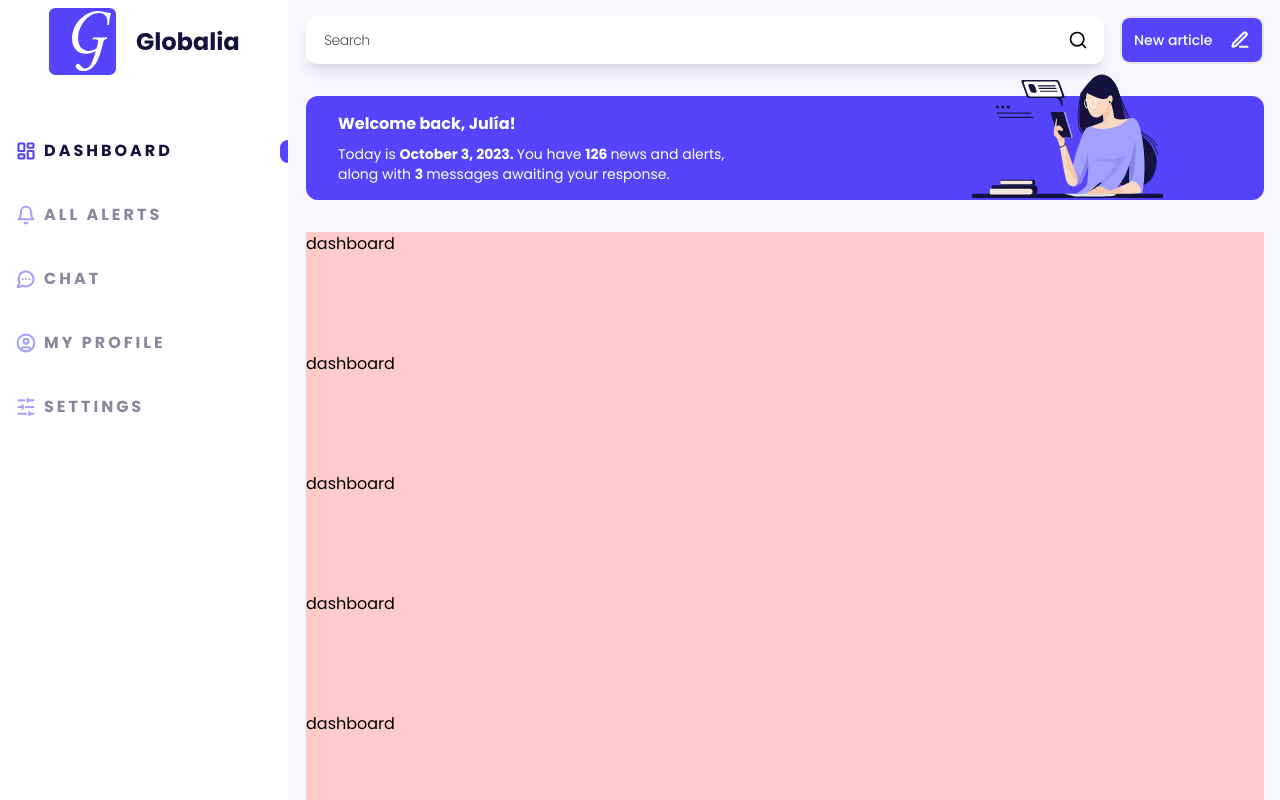
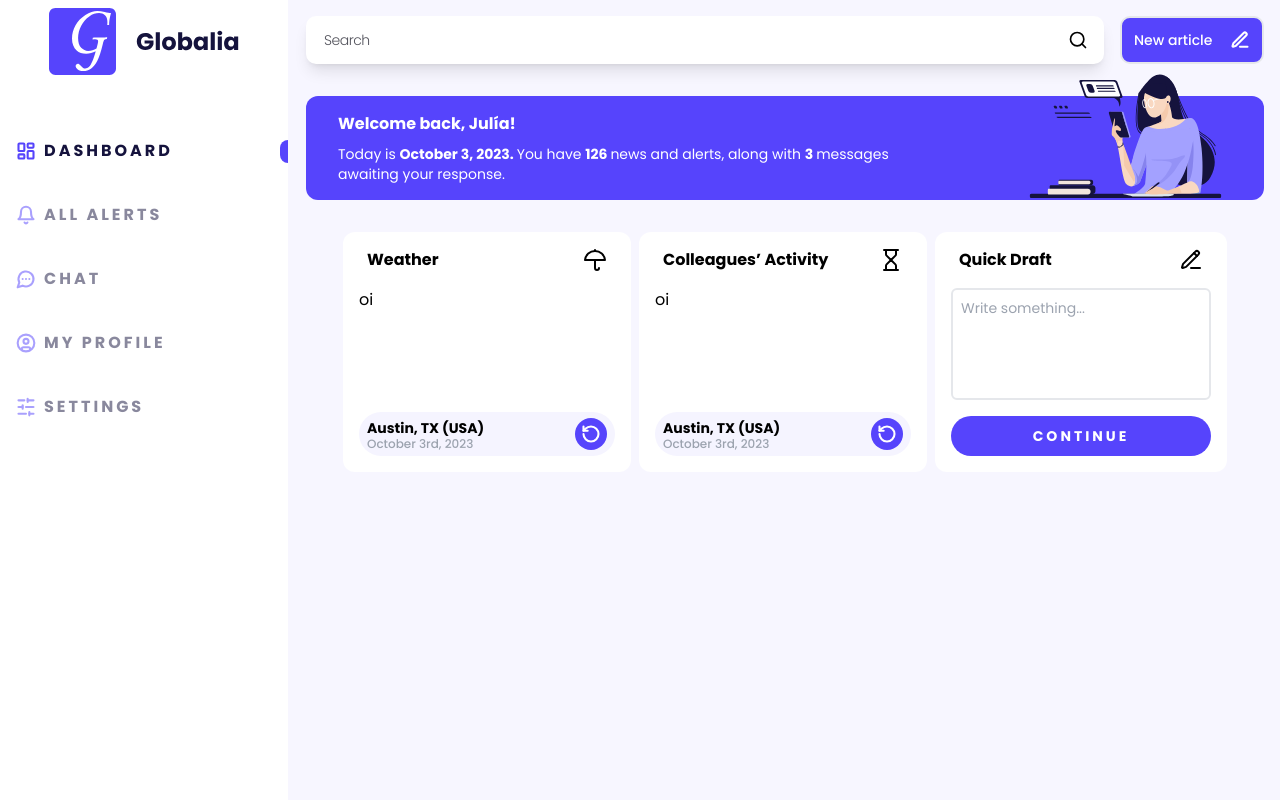
Before and after one commit to markinascimento/dashboard, a Next.js app: page / in a window 1280 px wide. Built offline with nearby package versions, Linux system fonts and the light colour scheme.

Commit message:
feat: create card weathe and write something in dashboard page

```diff
--- a/package.json
+++ b/package.json
@@ -14,7 +14,8 @@
     "next": "14.2.5",
     "react": "^18",
     "react-dom": "^18",
-    "tailwind-merge": "^2.5.2"
+    "tailwind-merge": "^2.5.2",
+    "tailwind-scrollbar": "^3.1.0"
   },
   "devDependencies": {
     "@types/node": "^20",
--- /dev/null
+++ b/src/app/(dashboard)/components/SlideCard.tsx
@@ -0,0 +1,22 @@
+// -> ReactJS
+import type { ElementType, ReactNode } from "react";
+
+// -> Types
+interface ISlideCardProps {
+  title: string;
+  Icon: ElementType;
+  children: ReactNode;
+}
+
+export function SlideCard({ title, Icon, children }: ISlideCardProps) {
+  return (
+    <div className="flex flex-col gap-4 bg-white min-w-72 h-60 rounded-xl p-4">
+      <div className="flex items-center justify-between px-2">
+        <strong> {title} </strong>
+        <Icon />
+      </div>
+
+      {children}
+    </div>
+  );
+}
--- /dev/null
+++ b/src/app/(dashboard)/components/WeatherCard.tsx
@@ -0,0 +1,28 @@
+// -> Icons lib
+import { RotateCcw, Umbrella } from "lucide-react";
+
+// -> Components
+import { SlideCard } from "./SlideCard";
+
+export function WeatherCard() {
+  return (
+    <SlideCard title="Weather" Icon={Umbrella}>
+      <div className="flex flex-col flex-1 w-full">
+        <span> oi </span>
+      </div>
+
+      <div className="flex items-center justify-between bg-royal-blue-100 px-2 py-1 rounded-full">
+        <p>
+          <strong className="text-sm"> Austin, TX (USA) </strong> <br />
+          <small className="block -mt-1 text-xs text-gray-400 font-medium">
+            October 3rd, 2023
+          </small>
+        </p>
+
+        <button className="flex items-center justify-center h-8 w-8 bg-royal-blue-500 rounded-full">
+          <RotateCcw className="size-5 text-white" strokeWidth={2.5} />
+        </button>
+      </div>
+    </SlideCard>
+  );
+}
--- /dev/null
+++ b/src/app/(dashboard)/components/WriteSomethingCard.tsx
@@ -0,0 +1,23 @@
+// -> Icons lib
+import { PencilLine } from "lucide-react";
+
+// -> Components
+import { SlideCard } from "./SlideCard";
+
+export function WriteSomethingCard() {
+  return (
+    <SlideCard title="Quick Draft" Icon={PencilLine}>
+      <textarea
+        placeholder="Write something..."
+        className="flex flex-1 border-2 w-full rounded-md resize-none p-2 outline-none text-sm
+      focus:border-royal-blue-500 transition-all scrollbar-none"
+      />
+
+      <button className="flex items-center justify-center h-10 w-full bg-royal-blue-500 rounded-full">
+        <strong className="uppercase text-white tracking-[3px] text-sm">
+          CONTINUE
+        </strong>
+      </button>
+    </SlideCard>
+  );
+}
--- a/src/app/(dashboard)/page.tsx
+++ b/src/app/(dashboard)/page.tsx
@@ -6,23 +6,27 @@ import { Header } from "@/shared/components/Header";
 
 // -> Images
 import personaImage from "@/assets/images/persona.svg";
+import { Hourglass, RotateCcw } from "lucide-react";
+import { SlideCard } from "./components/SlideCard";
+import { WeatherCard } from "./components/WeatherCard";
+import { WriteSomethingCard } from "./components/WriteSomethingCard";
 
 export default function Dashboard() {
   return (
     <>
       <Header>
-        <section className="bg-primary grid grid-cols-3 gap-2 p-4 rounded-xl mt-8">
+        <section className="bg-royal-blue-500 grid grid-cols-1 gap-2 p-4 rounded-xl mt-8 md:grid-cols-3">
           <div className="flex flex-col gap-2 col-span-2 pl-4">
             <h1 className="font-bold text-white">Welcome back, Julía!</h1>
 
             <p className="text-white text-sm">
               Today is <strong> October 3, 2023. </strong> You have{" "}
-              <strong> 126 </strong> news and alerts, <br />
-              along with <strong> 3 </strong> messages awaiting your response.
+              <strong> 126 </strong> news and alerts, along with{" "}
+              <strong> 3 </strong> messages awaiting your response.
             </p>
           </div>
 
-          <div className="relative">
+          <div className="relative hidden md:flex md:justify-end">
             <Image
               src={personaImage}
               alt="Imagem do usuário"
@@ -32,14 +36,30 @@ export default function Dashboard() {
         </section>
       </Header>
 
-      <main className="flex flex-col w-full bg-red-200 mt-8 overflow-y-auto">
-        <h1> dashboard </h1> <br /> <br /> <br /> <br />
-        <h1> dashboard </h1> <br /> <br /> <br /> <br />
-        <h1> dashboard </h1> <br /> <br /> <br /> <br />
-        <h1> dashboard </h1> <br /> <br /> <br /> <br />
-        <h1> dashboard </h1> <br /> <br /> <br /> <br />
-        <h1> dashboard </h1> <br /> <br /> <br /> <br />
-      </main>
+      <section className="flex gap-2 overflow-x-auto lg:justify-center mt-8 outline-none scrollbar-none">
+        <WeatherCard />
+
+        <SlideCard title="Colleagues’ Activity" Icon={Hourglass}>
+          <div className="flex flex-col flex-1 w-full">
+            <span> oi </span>
+          </div>
+
+          <div className="flex items-center justify-between bg-royal-blue-100 px-2 py-1 rounded-full">
+            <p>
+              <strong className="text-sm"> Austin, TX (USA) </strong> <br />
+              <small className="block -mt-1 text-xs text-gray-400 font-medium">
+                October 3rd, 2023
+              </small>
+            </p>
+
+            <button className="flex items-center justify-center h-8 w-8 bg-royal-blue-500 rounded-full">
+              <RotateCcw className="size-5 text-white" strokeWidth={2.5} />
+            </button>
+          </div>
+        </SlideCard>
+
+        <WriteSomethingCard />
+      </section>
     </>
   );
 }
--- a/src/app/layout.tsx
+++ b/src/app/layout.tsx
@@ -26,7 +26,7 @@ export default function RootLayout({
           <Sidebar />
 
           <div
-            className="pt-12 px-3 pb-3 flex flex-col flex-1 overflow-y-auto lg:overflow-hidden
+            className="pt-12 px-3 pb-3 flex flex-col flex-1 overflow-y-auto
             lg:p-4 main-container"
           >
             {children}
--- a/src/shared/components/Header.tsx
+++ b/src/shared/components/Header.tsx
@@ -12,7 +12,7 @@ export function Header({ children }: { children?: React.ReactNode }) {
 
         <button
           type="button"
-          className="flex items-center justify-center bg-primary min-h-12 min-w-12 rounded-full outline-none
+          className="flex items-center justify-center bg-royal-blue-500 min-h-12 min-w-12 rounded-full outline-none
           border-2 focus:border-zinc-800 transition-all text-white
           lg:min-w-36 lg:justify-between lg:rounded-[10px] lg:px-3"
         >
--- a/src/shared/components/Input.tsx
+++ b/src/shared/components/Input.tsx
@@ -8,7 +8,7 @@ export function Input() {
         placeholder="Search"
         className="w-full shadow-lg h-12 rounded-[10px] border-2 border-white outline-none px-4
         font-medium tracking-[-0.5px] text-sm
-        focus:border-primary transition-all placeholder:font-light placeholder:text-zinc-600"
+        focus:border-royal-blue-500 transition-all placeholder:font-light placeholder:text-zinc-600"
       />
 
       <Search className="size-5 absolute top-1/2 -translate-y-1/2 right-4" />
--- a/src/shared/layouts/Sidebar/components/NavItem.tsx
+++ b/src/shared/layouts/Sidebar/components/NavItem.tsx
@@ -31,7 +31,7 @@ export function NavItem({ name, path, Icon, navigate }: INavItensProps) {
       )}
     >
       <div className="flex items-center px-4 gap-2 w-full h-full">
-        <Icon className="size-5 text-primary" strokeWidth={2.5} />
+        <Icon className="size-5 text-royal-blue-500" strokeWidth={2.5} />
         <strong className="tracking-[3px] font-bold text-[#15133D] uppercase">
           {name}
         </strong>
@@ -40,7 +40,7 @@ export function NavItem({ name, path, Icon, navigate }: INavItensProps) {
       <div
         className={cn(
           "w-2 h-[23px] rounded-tl-2xl rounded-bl-2xl bg-transparent",
-          isActive && "bg-primary"
+          isActive && "bg-royal-blue-500"
         )}
       />
     </button>
--- a/src/shared/layouts/Sidebar/index.tsx
+++ b/src/shared/layouts/Sidebar/index.tsx
@@ -65,7 +65,7 @@ export function Sidebar() {
           <button
             type="button"
             onClick={closeSidebar}
-            className="absolute flex items-center justify-center bg-primary -right-5 top-0 w-10 h-10 rounded-full lg:hidden"
+            className="absolute flex items-center justify-center bg-royal-blue-500 -right-5 top-0 w-10 h-10 rounded-full lg:hidden"
           >
             <ChevronLeft className="text-white size-6" strokeWidth={3} />
           </button>
--- a/tailwind.config.ts
+++ b/tailwind.config.ts
@@ -6,10 +6,13 @@ const config: Config = {
     extend: {
       colors: {
         background: "#F7F6FF",
-        primary: "#5644FC",
+        "royal-blue": {
+          "100": "#F5F4FF",
+          "500": "#5644FC",
+        },
       },
     },
   },
-  plugins: [],
+  plugins: [require("tailwind-scrollbar")],
 };
 export default config;
```
Also changed, not shown: 2 other files (tests, documents, lock files or other folders).
